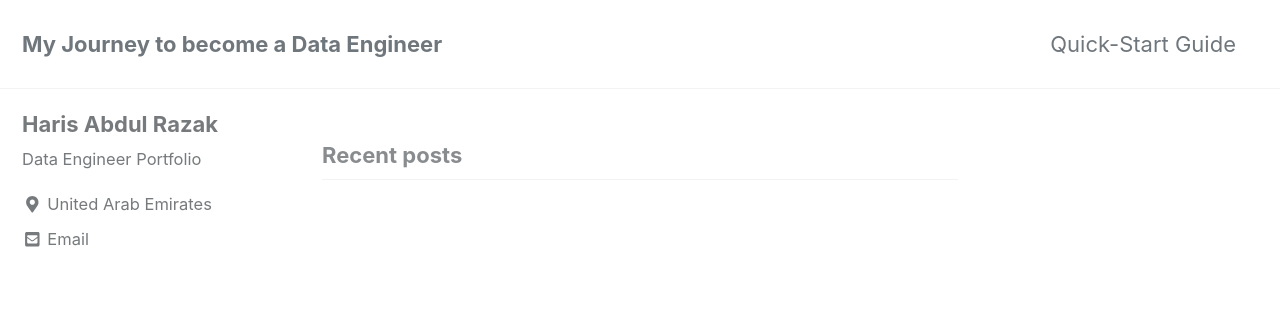
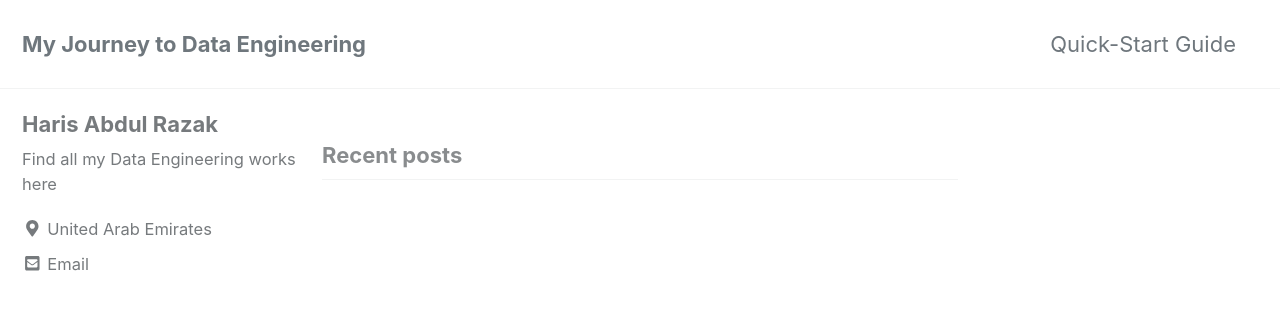
Before and after one commit to harista/harista.github.io, a Jekyll site: the page built from index.html, in a window 1280 px wide and 900 px high. Shown: the top 310 px of the window. Built offline with Jekyll 4.4.1, drawn with Linux system fonts in a browser that asks for light colours; cached includes are drawn as plain includes; nearby versions of some CDN libraries; the list of posts is cut into pages by our own code.

Commit message:
pic update

```diff
--- a/_config.yml
+++ b/_config.yml
@@ -16,7 +16,7 @@ minimal_mistakes_skin    : "default" # "air", "aqua", "contrast", "dark", "dirt"
 
 # Site Settings
 locale                   : "en-US"
-title                    : "My Journey to become a Data Engineer"
+title                    : "My Journey to Data Engineering"
 title_separator          : "-"
 name                     : "Haris Abdul Razak"
 description              : "You will find all my works I have done during my journey to become a Data Engineer"
@@ -105,7 +105,7 @@ analytics:
 author:
   name             : "Haris Abdul Razak"
   avatar           : # path of avatar image, e.g. "/assets/images/bio-photo.jpg"
-  bio              : "Data Engineer Portfolio"
+  bio              : "Find all my Data Engineering works here"
   location         : "United Arab Emirates"
   email            : "harista.90@gmail.com"
   links:
```
Also changed, not shown: _images/Bio-Pic.jpg (added).
